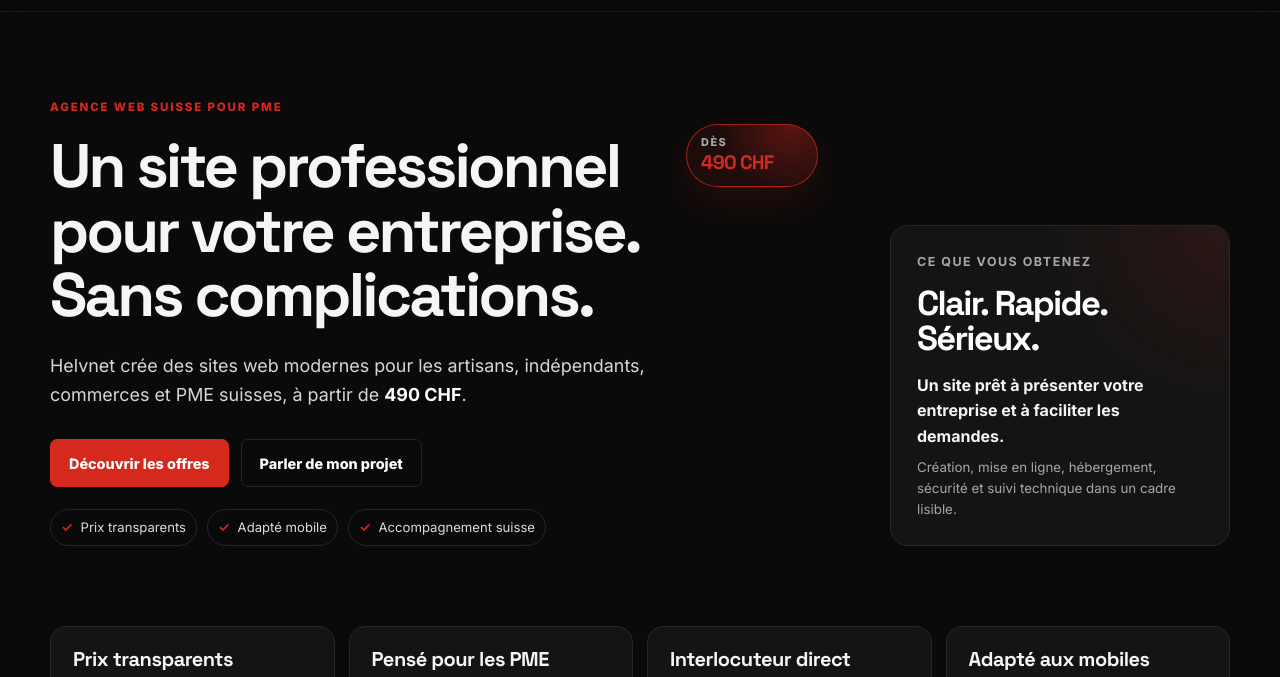
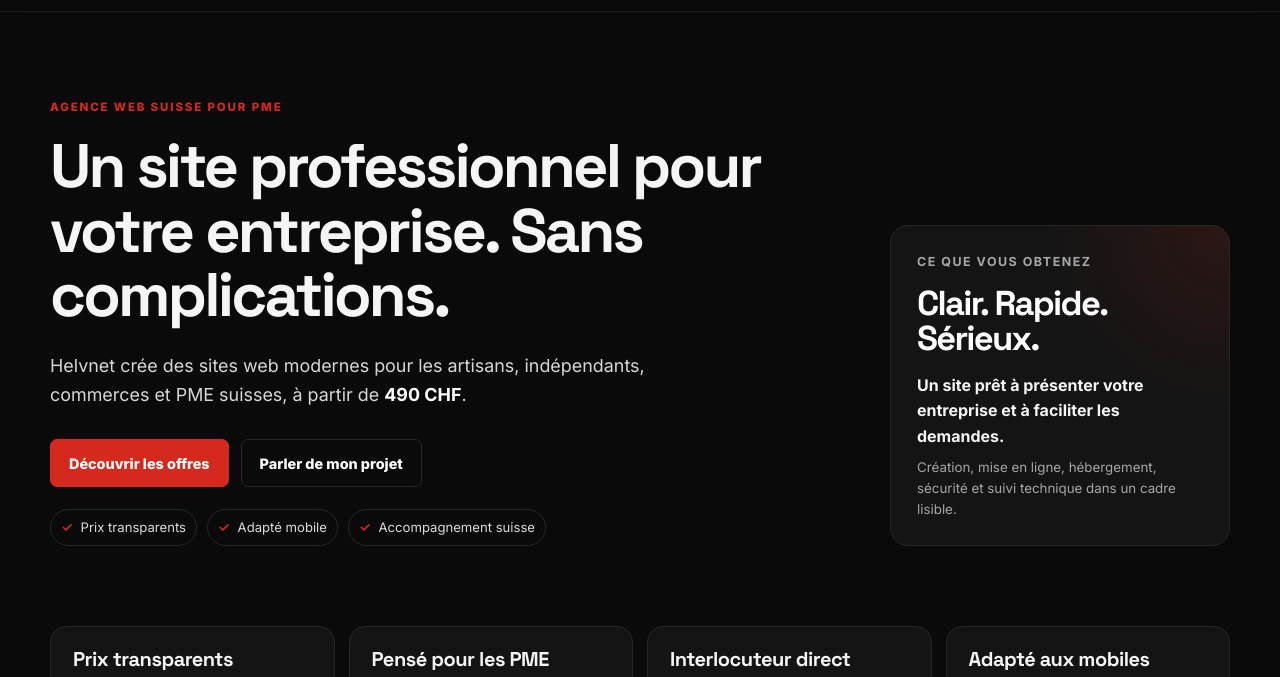
Before and after one commit to helvnet-ch/Helvnet-site, a plain HTML site: page index.html in a window 1280 px wide. Shown: the part 61-738 px from the top of the page. Drawn offline with Linux system fonts and the light colour scheme.

Commit message:
Remove homepage price badge

```diff
--- a/css/style.css
+++ b/css/style.css
@@ -153,46 +153,6 @@ p { margin: 0; }
   font-size: clamp(1rem, 1.4vw, 1.18rem);
 }
 .hero-copy strong { color: var(--white); }
-.hero-title-lockup {
-  display: flex;
-  align-items: flex-start;
-  gap: 18px;
-}
-.hero-title-lockup h1 {
-  flex: 1;
-}
-.hero-price-badge {
-  position: relative;
-  top: -10px;
-  flex: 0 0 auto;
-  min-width: 132px;
-  padding: 12px 14px 13px;
-  border: 1px solid rgba(214,41,30,.72);
-  border-radius: 999px;
-  background:
-    radial-gradient(circle at 80% 0, rgba(214,41,30,.32), transparent 58%),
-    rgba(214,41,30,.1);
-  color: var(--white);
-  box-shadow: 0 16px 42px rgba(214,41,30,.14);
-}
-.hero-price-badge span {
-  display: block;
-  color: var(--muted);
-  font-size: .68rem;
-  font-weight: 800;
-  letter-spacing: .14em;
-  line-height: 1;
-  text-transform: uppercase;
-}
-.hero-price-badge strong {
-  display: block;
-  margin-top: 5px;
-  color: var(--red);
-  font-family: var(--font-display);
-  font-size: 1.22rem;
-  letter-spacing: -.04em;
-  line-height: 1;
-}
 .actions { display: flex; flex-wrap: wrap; gap: 12px; margin-top: 30px; }
 .button {
   min-height: 48px;
@@ -735,17 +695,6 @@ input:focus, textarea:focus, select:focus {
   .hero { padding: 46px 0 40px; }
   h1 { font-size: clamp(2rem, 8.2vw, 2.55rem); }
   h2 { font-size: clamp(1.42rem, 5.8vw, 1.85rem); }
-  .hero-title-lockup {
-    display: grid;
-    gap: 14px;
-  }
-  .hero-price-badge {
-    top: 0;
-    width: fit-content;
-    min-width: 0;
-    padding: 10px 13px 11px;
-  }
-  .hero-price-badge strong { font-size: 1.05rem; }
   .hero-copy, .page-lead { margin-top: 16px; font-size: .98rem; line-height: 1.55; }
   .actions { margin-top: 22px; }
   .actions .button { width: 100%; }
--- a/index.html
+++ b/index.html
@@ -97,13 +97,7 @@
       <div class="container hero-grid">
         <div class="hero-content" data-reveal>
           <p class="eyebrow">Agence web suisse pour PME</p>
-          <div class="hero-title-lockup">
-            <h1>Un site professionnel pour votre entreprise. Sans complications.</h1>
-            <a class="hero-price-badge" href="services.html" aria-label="Voir les offres dès 490 CHF">
-              <span>Dès</span>
-              <strong>490 CHF</strong>
-            </a>
-          </div>
+          <h1>Un site professionnel pour votre entreprise. Sans complications.</h1>
           <p class="hero-copy">Helvnet crée des sites web modernes pour les artisans, indépendants, commerces et PME suisses, à partir de <strong>490 CHF</strong>.</p>
           <div class="actions">
             <a class="button button-primary" href="services.html">Découvrir les offres</a>
```
